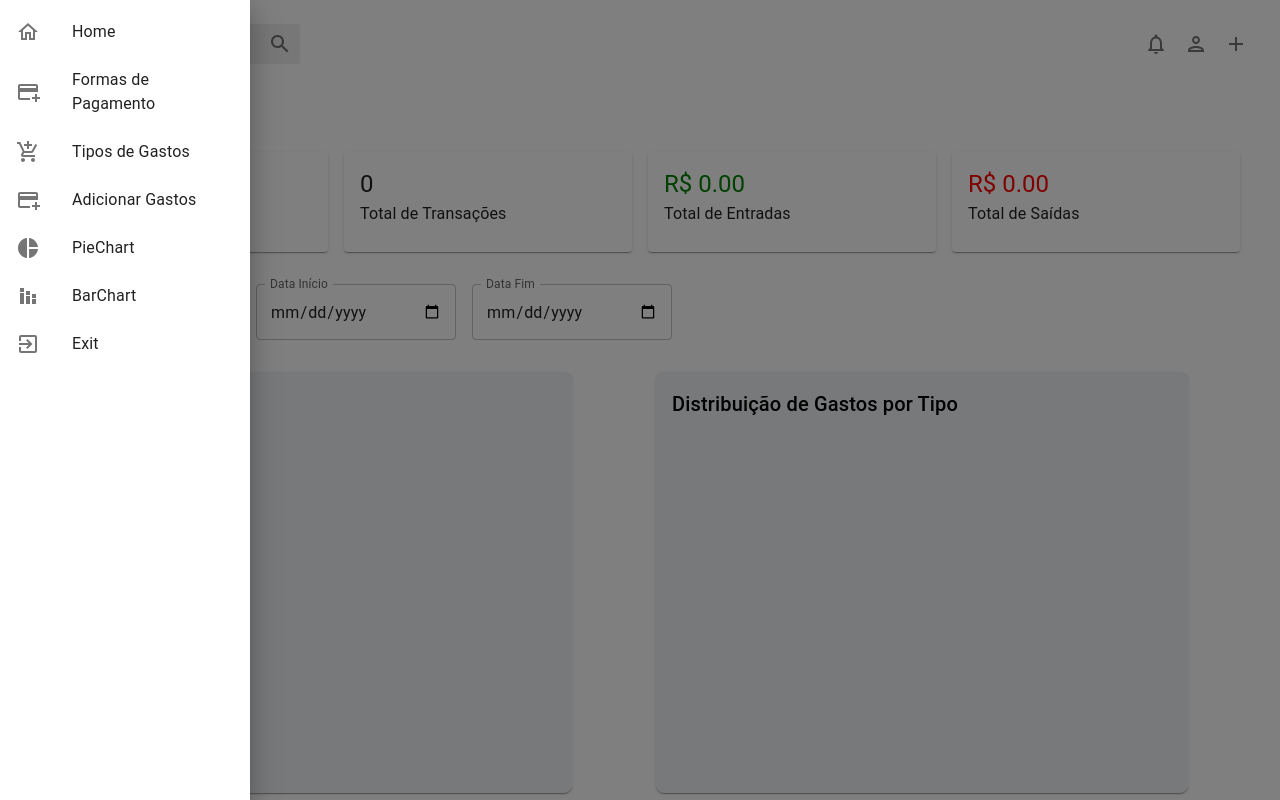
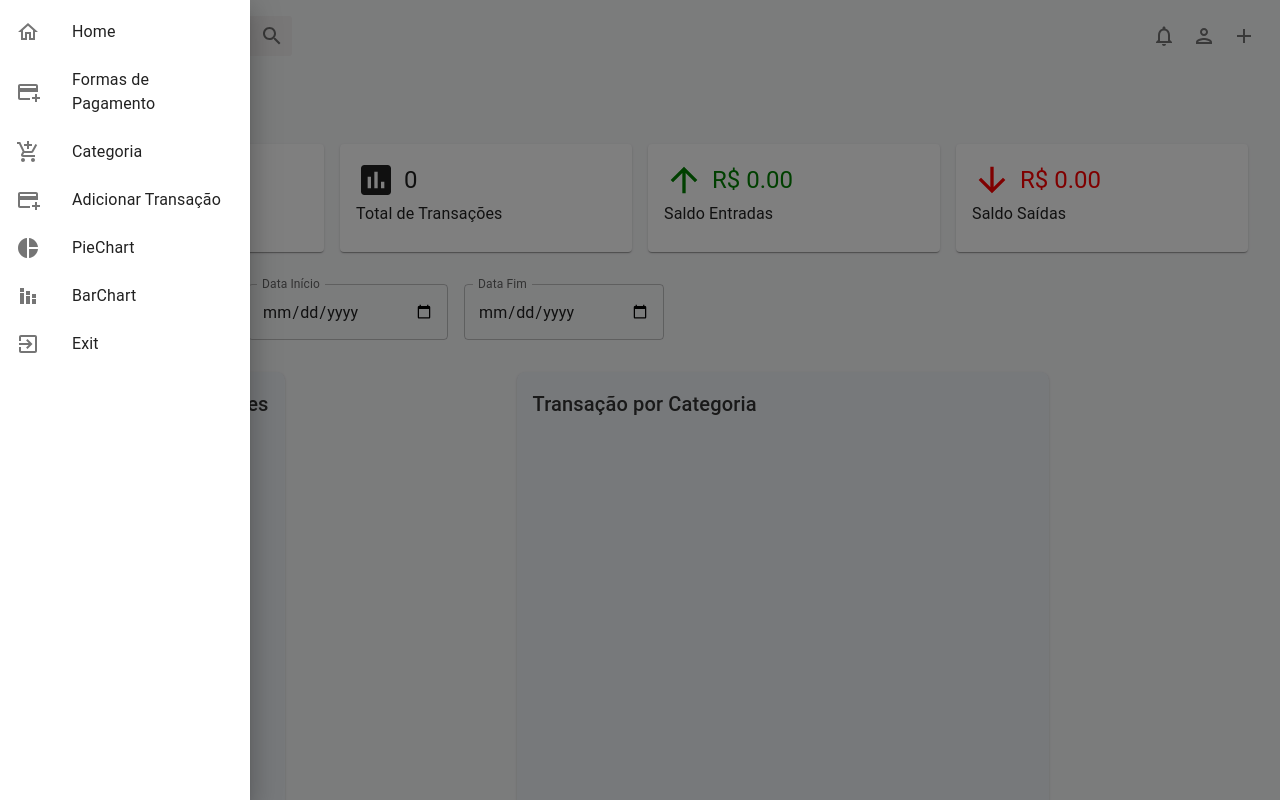
Before and after one commit to rafaelaleao5/projeto_engsoft, a React (Create React App) app in the folder my-app/: page /Menu in a window 1280 px wide. Both pictures are taken after a click on the button 44 px from the left and 100 px from the top of the page. Shown: the top 800 px of the page. Built offline with nearby package versions, Linux system fonts and the light colour scheme.

Commit message:
updating visuals

```diff
--- a/my-app/src/components/AdicionarTipoGasto.jsx
+++ b/my-app/src/components/AdicionarTipoGasto.jsx
@@ -36,13 +36,13 @@ function AdicionarTipoGasto() {
       }}
     >
       <Typography variant="h6" align="center" gutterBottom>
-        Adicionar Novo Tipo de Gasto
+        Adicionar Nova Categoria
       </Typography>
       <Grid container spacing={2}>
         <Grid item xs={12}>
           <TextField
             fullWidth
-            label="Novo Tipo de Gasto"
+            label="Nova Categoria"
             value={novoTipo}
             onChange={(e) => setNovoTipo(e.target.value)}
             variant="outlined"
@@ -69,7 +69,7 @@ function AdicionarTipoGasto() {
 
       {/* Lista de tipos de gastos existentes */}
       <Typography variant="h6" align="center" sx={{ mt: 3 }}>
-        Tipos de Gastos Existentes
+      Categorias Existentes
       </Typography>
       <List>
         {tiposGasto.map((tipo, index) => (
--- a/my-app/src/components/User.jsx
+++ b/my-app/src/components/User.jsx
@@ -1,5 +1,5 @@
-import React from "react";
-import { Box, Typography, Avatar, Grid, Button, Divider } from "@mui/material";
+import React, { useState } from "react";
+import { Box, Typography, Avatar, Grid, Button, Divider, TextField, Snackbar } from "@mui/material";
 import Sidebar from "../scenes/dashboard/global/Sidebar";
 import { useNavigate } from "react-router-dom";
 
@@ -12,14 +12,31 @@ function User() {
         endereço: "Rua Exemplo, 123, São Paulo - SP",
         avatarUrl: "https://via.placeholder.com/150", // Pode ser substituído por uma URL de uma imagem real
     };
-   const navigate = useNavigate()
+
+    const navigate = useNavigate();
+    const [openSnackbar, setOpenSnackbar] = useState(false);
+    const [newPassword, setNewPassword] = useState('');
+    const [confirmPassword, setConfirmPassword] = useState('');
+    const [error, setError] = useState('');
 
     const Exit = () => {
-      navigate("/")}
+        navigate("/");
+    };
+
+    const handlePasswordChange = () => {
+        if (newPassword !== confirmPassword) {
+            setError('As senhas não coincidem!');
+            return;
+        }
+        // Aqui você pode adicionar a lógica para atualizar a senha no backend
+        setOpenSnackbar(true); // Exibe a notificação de sucesso
+        setNewPassword('');
+        setConfirmPassword('');
+    };
 
     return (
         <div>
-            <Sidebar></Sidebar>
+            <Sidebar />
             <Box sx={{ p: 4, maxWidth: "600px", margin: "0 auto" }}>
                 {/* Cabeçalho com Avatar e Nome */}
                 <Box sx={{ display: "flex", alignItems: "center", mb: 3 }}>
@@ -57,6 +74,35 @@ function User() {
 
                 <Divider sx={{ my: 3 }} />
 
+                {/* Seção para Modificação de Senha */}
+                <Box sx={{ mb: 3 }}>
+                    <Typography variant="h6">Modificar Senha</Typography>
+                    <TextField
+                        label="Nova Senha"
+                        type="password"
+                        variant="outlined"
+                        fullWidth
+                        margin="normal"
+                        value={newPassword}
+                        onChange={(e) => setNewPassword(e.target.value)}
+                    />
+                    <TextField
+                        label="Confirmar Nova Senha"
+                        type="password"
+                        variant="outlined"
+                        fullWidth
+                        margin="normal"
+                        value={confirmPassword}
+                        onChange={(e) => setConfirmPassword(e.target.value)}
+                    />
+                    {error && <Typography color="error">{error}</Typography>}
+                    <Button variant="contained" color="primary" onClick={handlePasswordChange} sx={{ mt: 2 }}>
+                        Alterar Senha
+                    </Button>
+                </Box>
+
+                <Divider sx={{ my: 3 }} />
+
                 {/* Botões de Ação */}
                 <Box sx={{ display: "flex", justifyContent: "space-between" }}>
                     <Button variant="contained" color="primary">
@@ -66,10 +112,16 @@ function User() {
                         Sair
                     </Button>
                 </Box>
+
+                {/* Snackbar para notificação de sucesso */}
+                <Snackbar
+                    open={openSnackbar}
+                    autoHideDuration={3000}
+                    onClose={() => setOpenSnackbar(false)}
+                    message="Senha alterada com sucesso!"
+                />
             </Box>
         </div>
-
-
     );
 }
 
--- a/my-app/src/index.css
+++ b/my-app/src/index.css
@@ -1,4 +1,14 @@
 @import url("https://fonts.googleapis.com/css2?family=Source+Sans+Pro:wght@400;600;700&display=swap");
+
+/* Variáveis CSS */
+:root {
+  --font-family: "Source Sans Pro", sans-serif;
+  --background-color: #f8f9fa;
+  --text-color: #333;
+  --scrollbar-bg: #e0e0e0;
+  --scrollbar-thumb: #888;
+  --scrollbar-thumb-hover: #555;
+}
 
 html,
 body,
@@ -7,29 +17,45 @@ body,
 .content {
   max-height: 100%;
   max-width: 100%;
-  font-family: "Source Sans Pro", sans-serif;
+  font-family: var(--font-family);
+  background-color: var(--background-color);
+  color: var(--text-color);
+  margin: 0;
+  padding: 0;
 }
 
+/* Estilo para o layout da aplicação */
 .app {
   display: flex;
   position: relative;
+  flex-direction: column; /* Adicionado para um layout mais responsivo */
+  min-height: 100vh; /* Garante que a aplicação ocupe toda a altura da tela */
 }
 
+/* Scrollbar personalizada */
 ::-webkit-scrollbar {
   width: 10px;
 }
 
 /* Track */
 ::-webkit-scrollbar-track {
-  background: #e0e0e0;
+  background: var(--scrollbar-bg);
 }
 
 /* Handle */
 ::-webkit-scrollbar-thumb {
-  background: #888;
+  background: var(--scrollbar-thumb);
+  border-radius: 5px; /* Bordas arredondadas para um visual mais suave */
 }
 
 /* Handle on hover */
 ::-webkit-scrollbar-thumb:hover {
-  background: #555;
+  background: var(--scrollbar-thumb-hover);
 }
+
+/* Responsividade */
+@media (max-width: 768px) {
+  .app {
+    flex-direction: column; /* Muda para coluna em telas menores */
+  }
+}
--- a/my-app/src/scenes/dashboard/BarChart.jsx
+++ b/my-app/src/scenes/dashboard/BarChart.jsx
@@ -1,31 +1,75 @@
-import React from 'react';
-import { BarChart as RechartsBarChart, Bar, XAxis, YAxis, Tooltip } from 'recharts';
+import React, { useContext } from 'react';
+import { BarChart as RechartsBarChart, Bar, XAxis, YAxis, Tooltip, Legend, ResponsiveContainer, Cell } from 'recharts';
 import { Typography, Box } from '@mui/material';
+import GastosContext from './GastosContext';
+import { format, parseISO } from 'date-fns';
 
-const SimpleBarChart = ({ data }) => {
+// Função para agrupar entradas e saídas por mês
+const agruparEntradasSaidasPorMes = (gastos) => {
+  const meses = {};
+
+  gastos.forEach((gasto) => {
+    const mes = format(parseISO(gasto.data), 'MMMM'); // Nome do mês
+    const mesNumero = format(parseISO(gasto.data), 'M'); // Número do mês
+
+    if (!meses[mesNumero]) {
+      meses[mesNumero] = { mes, entradas: 0, saidas: 0 };
+    }
+
+    if (gasto.valor >= 0) {
+      meses[mesNumero].entradas += gasto.valor;
+    } else {
+      meses[mesNumero].saidas += Math.abs(gasto.valor); // Abs para mostrar saídas como positivo no gráfico
+    }
+  });
+
+  // Ordena os meses por número
+  return Object.keys(meses)
+    .sort((a, b) => a - b) // Ordena os meses numericamente
+    .map((mesNumero) => ({
+      name: meses[mesNumero].mes,
+      entradas: meses[mesNumero].entradas,
+      saidas: meses[mesNumero].saidas,
+    }));
+};
+
+const SimpleBarChart = () => {
+  const { gastos } = useContext(GastosContext);
+
+  // Agrupar dados por mês com entradas e saídas
+  const data = agruparEntradasSaidasPorMes(gastos);
+
   return (
-    <Box
-      p={2}
-      bgcolor="#f0f4f8"
-      borderRadius={2}
-      boxShadow={1}
-      maxWidth={600}
-    >
+    <Box p={2} bgcolor="#f0f4f8" borderRadius={2} boxShadow={1} maxWidth={800}>
       <Typography variant="h6" gutterBottom>
-        Transações
+        Histórico de Transações
       </Typography>
+
+      <ResponsiveContainer width="100%" height={400}>
         <RechartsBarChart
-        width={500}
-        height={350}
           data={data}
-        margin={{ top: 20, right: 10, left: 20, bottom: 5 }}
+          margin={{ top: 20, right: 30, left: 20, bottom: 5 }}
         >
           <XAxis dataKey="name" stroke="#555" />
           <YAxis stroke="#555" />
           <Tooltip />
-        <Bar dataKey="value"
-        fill="#8884d8" />
+          <Legend />
+
+          {/* Barra para entradas com borda */}
+          <Bar dataKey="entradas" fill="green" name="Entradas" stroke="#333" strokeWidth={2} radius={[10, 10, 0, 0]}>
+            {data.map((entry, index) => (
+              <Cell key={`cell-entrada-${index}`} />
+            ))}
+          </Bar>
+
+          {/* Barra para saídas com borda */}
+          <Bar dataKey="saidas" fill="red" name="Saídas" stroke="#333" strokeWidth={2} radius={[10, 10, 0, 0]}>
+            {data.map((entry, index) => (
+              <Cell key={`cell-saida-${index}`} />
+            ))}
+          </Bar>
         </RechartsBarChart>
+      </ResponsiveContainer>
     </Box>
   );
 };
--- a/my-app/src/scenes/dashboard/Dashboard.jsx
+++ b/my-app/src/scenes/dashboard/Dashboard.jsx
@@ -3,13 +3,16 @@ import {
   Box, Grid, Card, CardContent, Typography,
   Table, TableBody, TableCell, TableContainer, TableHead, TableRow, Paper, TextField, MenuItem
 } from '@mui/material';
+import { AttachMoney, Assessment, ArrowUpward, ArrowDownward } from '@mui/icons-material'; // Ícones do Material-UI
 import GastosContext from './GastosContext'; // Importando o contexto
 import Transaction from './Transaction';
 import BarChart from './BarChart'; // Componente BarChart
 import PieChartComponent from './PieChart'; // Componente PieChart
+import StackedBarChart from './Empilhado'
+
 
 function Dashboard() {
-  const { gastos } = useContext(GastosContext); // Acessando o estado global
+  const { gastos, tiposGasto } = useContext(GastosContext); // Acessando o estado global
 
   // Estado para filtros
   const [tipoFiltro, setTipoFiltro] = useState('');
@@ -63,7 +66,10 @@ function Dashboard() {
         <Grid item xs={3}>
           <Card>
             <CardContent>
+              <Box display="flex" alignItems="center">
+                <AttachMoney sx={{ fontSize: 40, marginRight: 1 }} />
                 <Typography variant="h5">R$ {totalGastos.toFixed(2)}</Typography>
+              </Box>
               <Typography variant="subtitle1">Saldo</Typography>
             </CardContent>
           </Card>
@@ -73,7 +79,10 @@ function Dashboard() {
         <Grid item xs={3}>
           <Card>
             <CardContent>
+              <Box display="flex" alignItems="center">
+                <Assessment sx={{ fontSize: 40, marginRight: 1 }} />
                 <Typography variant="h5">{gastosFiltrados.length}</Typography>
+              </Box>
               <Typography variant="subtitle1">Total de Transações</Typography>
             </CardContent>
           </Card>
@@ -83,10 +92,13 @@ function Dashboard() {
         <Grid item xs={3}>
           <Card>
             <CardContent>
+              <Box display="flex" alignItems="center">
+                <ArrowUpward sx={{ fontSize: 40, color: 'green', marginRight: 1 }} />
                 <Typography variant="h5" sx={{ color: 'green' }}>
                   R$ {totalEntradas.toFixed(2)}
                 </Typography>
-              <Typography variant="subtitle1">Total de Entradas</Typography>
+              </Box>
+              <Typography variant="subtitle1">Saldo Entradas</Typography>
             </CardContent>
           </Card>
         </Grid>
@@ -95,10 +107,13 @@ function Dashboard() {
         <Grid item xs={3}>
           <Card>
             <CardContent>
+              <Box display="flex" alignItems="center">
+                <ArrowDownward sx={{ fontSize: 40, color: 'red', marginRight: 1 }} />
                 <Typography variant="h5" sx={{ color: 'red' }}>
                   R$ {totalSaidas.toFixed(2)}
                 </Typography>
-              <Typography variant="subtitle1">Total de Saídas</Typography>
+              </Box>
+              <Typography variant="subtitle1">Saldo Saídas</Typography>
             </CardContent>
           </Card>
         </Grid>
@@ -109,13 +124,13 @@ function Dashboard() {
         {/* Filtro por Tipo */}
         <TextField
           select
-          label="Filtrar por Tipo"
+          label="Filtrar por Categoria"
           value={tipoFiltro}
           onChange={(e) => setTipoFiltro(e.target.value)}
           sx={{ width: 200 }}
         >
           <MenuItem value="">Todos</MenuItem>
-          {tiposGastos.map((tipo) => (
+          {tiposGasto.map((tipo) => ( // Usando a lista de tipos do contexto
             <MenuItem key={tipo} value={tipo}>
               {tipo}
             </MenuItem>
@@ -156,7 +171,7 @@ function Dashboard() {
           <Table>
             <TableHead>
               <TableRow>
-                <TableCell>Tipo</TableCell>
+                <TableCell>Categoria</TableCell>
                 <TableCell align="right">Valor</TableCell>
                 <TableCell align="right">Data</TableCell>
               </TableRow>
--- /dev/null
+++ b/my-app/src/scenes/dashboard/Empilhado.jsx
@@ -0,0 +1,32 @@
+import React from 'react';
+import {
+  BarChart, Bar, XAxis, YAxis, CartesianGrid, Tooltip, Legend, ResponsiveContainer
+} from 'recharts';
+
+// Dados exemplo - agrupar por mês e tipo de gasto
+const data = [
+  { month: 'Jan', Alimentação: 400, Transporte: 300, Pessoal: 200 },
+  { month: 'Feb', Alimentação: 500, Transporte: 400, Pessoal: 300 },
+  { month: 'Mar', Alimentação: 600, Transporte: 300, Pessoal: 400 },
+  // Adicione mais meses e categorias conforme necessário
+];
+
+const StackedBarChart = () => {
+  return (
+    <ResponsiveContainer width="100%" height={400}>
+      <BarChart data={data}>
+        <CartesianGrid strokeDasharray="3 3" />
+        <XAxis dataKey="month" />
+        <YAxis />
+        <Tooltip />
+        <Legend />
+        {/* Gráfico de Coluna Empilhada */}
+        <Bar dataKey="Alimentação" stackId="a" fill="#8884d8" />
+        <Bar dataKey="Transporte" stackId="a" fill="#82ca9d" />
+        <Bar dataKey="Pessoal" stackId="a" fill="#ffc658" />
+      </BarChart>
+    </ResponsiveContainer>
+  );
+};
+
+export default StackedBarChart;
--- a/my-app/src/scenes/dashboard/Gastos.jsx
+++ b/my-app/src/scenes/dashboard/Gastos.jsx
@@ -87,7 +87,7 @@ function Gastos() {
             {/* Campo de seleção de tipo de gasto */}
             <Grid item xs={12} md={6}>
               <FormControl fullWidth required>
-                <InputLabel>Tipo de Gasto</InputLabel>
+                <InputLabel>Categoria</InputLabel>
                 <Select
                   value={tipo}
                   onChange={(e) => setTipo(e.target.value)}
@@ -148,7 +148,7 @@ function Gastos() {
                 <TableCell>Descrição</TableCell>
                 <TableCell>Valor</TableCell>
                 <TableCell>Data</TableCell>
-                <TableCell>Tipo</TableCell>
+                <TableCell>Categoria</TableCell>
                 <TableCell>Forma de Pagamento</TableCell>
               </TableRow>
             </TableHead>
--- a/my-app/src/scenes/dashboard/PieChart.jsx
+++ b/my-app/src/scenes/dashboard/PieChart.jsx
@@ -1,10 +1,39 @@
 import React from 'react';
-import { PieChart, Pie, Cell, Tooltip } from 'recharts';
+import { PieChart, Pie, Cell, Tooltip, Legend } from 'recharts';
 import { Typography, Box } from '@mui/material';
 
-const COLORS = ['#0088FE', '#00C49F', '#FFBB28', '#FF8042'];
+// Definir cores dinâmicas para entradas e saídas
+const COLORS = ['#0088FE', '#00C49F', '#FFBB28', '#FF8042', '#FF6384', '#36A2EB', '#FFCE56'];
+
+const RADIAN = Math.PI / 180;
+
+// Função para exibir o rótulo com a porcentagem correspondente
+const renderCustomizedLabel = ({ cx, cy, midAngle, innerRadius, outerRadius, percent, index }) => {
+  const radius = innerRadius + (outerRadius - innerRadius) * 0.5;
+  const x = cx + radius * Math.cos(-midAngle * RADIAN);
+  const y = cy + radius * Math.sin(-midAngle * RADIAN);
+
+  return (
+    <text
+      x={x}
+      y={y}
+      fill="white"
+      textAnchor={x > cx ? 'start' : 'end'}
+      dominantBaseline="central"
+      fontSize={12}
+    >
+      {`${(percent * 100).toFixed(0)}%`}
+    </text>
+  );
+};
 
 const PieChartComponent = ({ data }) => {
+  // Ajustar os dados para usar valores absolutos
+  const processedData = data.map(item => ({
+    ...item,
+    value: Math.abs(item.value), // Converte valores para positivos
+  }));
+
   return (
     <Box
       p={2}
@@ -15,23 +44,27 @@ const PieChartComponent = ({ data }) => {
       margin="auto"
     >
       <Typography variant="h6" gutterBottom>
-        Distribuição de Gastos por Tipo
+        Transação por Categoria
       </Typography>
-      <PieChart width={500} height={350}>
+
+      <PieChart width={500} height={400}>
         <Pie
-          data={data}
+          data={processedData}
           cx="50%"
           cy="50%"
           outerRadius={150}
           fill="#8884d8"
           dataKey="value"
-          label
+          labelLine={false} // Desativa as linhas de rótulo
+          label={renderCustomizedLabel} // Usa o rótulo personalizado para mostrar as porcentagens
         >
-          {data.map((entry, index) => (
+          {processedData.map((entry, index) => (
             <Cell key={`cell-${index}`} fill={COLORS[index % COLORS.length]} />
           ))}
         </Pie>
-        <Tooltip />
+
+        <Tooltip formatter={(value) => `R$ ${value.toFixed(2)}`} /> {/* Formatação de valor no tooltip */}
+        <Legend layout="horizontal" verticalAlign="bottom" align="center" /> {/* Legenda para identificar cada fatia */}
       </PieChart>
     </Box>
   );
--- a/my-app/src/scenes/dashboard/Transaction.jsx
+++ b/my-app/src/scenes/dashboard/Transaction.jsx
@@ -21,7 +21,7 @@ function Transactions() {
     return (
         <Box sx={{ width: '40%', bgcolor: 'background.paper', borderRadius: '10px', boxShadow: 2, p: 2 }}>
             <Typography variant="h6" gutterBottom>
-                Transactions
+                Transações
             </Typography>
             <List>
                 {gastos.map((gasto, index) => (
--- a/my-app/src/scenes/dashboard/global/Sidebar.jsx
+++ b/my-app/src/scenes/dashboard/global/Sidebar.jsx
@@ -1,10 +1,17 @@
 import React from "react";
-import { Box, Drawer, IconButton, List, ListItem, ListItemIcon, ListItemText } from "@mui/material";
+import {
+  Box,
+  Drawer,
+  IconButton,
+  List,
+  ListItem,
+  ListItemIcon,
+  ListItemText,
+} from "@mui/material";
 import HomeOutlinedIcon from "@mui/icons-material/HomeOutlined";
 import AddCardIcon from '@mui/icons-material/AddCard';
 import AddShoppingCartIcon from '@mui/icons-material/AddShoppingCart';
 import PieChartIcon from '@mui/icons-material/PieChart';
-import AddIcon from '@mui/icons-material/Add';
 import StackedBarChartIcon from '@mui/icons-material/StackedBarChart';
 import ExitToAppIcon from '@mui/icons-material/ExitToApp';
 import MenuIcon from "@mui/icons-material/Menu";
@@ -12,81 +19,46 @@ import { useNavigate } from 'react-router-dom';
 
 const Sidebar = () => {
   const [isOpen, setIsOpen] = React.useState(false);
-  const navigate = useNavigate()
+  const navigate = useNavigate();
 
-  const GoToHome = () => {
-    navigate("/Menu")}
-  const Exit = () => {
-      navigate("/")}
-const Pagamento = () => {
-        navigate("/Pagamento")}
-const TiposGastos = () => {
-          navigate("/TipoGastos")}
-const AddGastos = () => {
-  navigate("/Gastos")}
-const GotoPie = () => {
-    navigate("/PieChart")}
-
+  const menuItems = [
+    { text: "Home", icon: <HomeOutlinedIcon />, path: "/Menu" },
+    { text: "Formas de Pagamento", icon: <AddCardIcon />, path: "/Pagamento" },
+    { text: "Categoria", icon: <AddShoppingCartIcon />, path: "/TipoGastos" },
+    { text: "Adicionar Transação", icon: <AddCardIcon />, path: "/Gastos" },
+    { text: "PieChart", icon: <PieChartIcon />, path: "/PieChart" },
+    { text: "BarChart", icon: <StackedBarChartIcon />, path: "/BarChart" },
+    { text: "Exit", icon: <ExitToAppIcon />, path: "/" },
+  ];
 
   // Função para alternar a visibilidade da Sidebar
   const toggleDrawer = () => {
     setIsOpen(!isOpen);
   };
 
+  // Função para navegação
+  const handleNavigation = (path) => {
+    navigate(path);
+    toggleDrawer(); // Fecha o Drawer após a navegação
+  };
+
   // Itens da Sidebar
   const list = (
     <Box
-      sx={{ width: 250 }}
+      sx={{ width: 250, bgcolor: 'background.paper' }}
       role="presentation"
       onClick={toggleDrawer}
       onKeyDown={toggleDrawer}
     >
       <List>
-        <ListItem button>
-          <ListItemIcon>
-            <HomeOutlinedIcon />
-          </ListItemIcon>
-          <ListItemText primary="Home" onClick={GoToHome}/>
-        </ListItem>
-
-        <ListItem button>
-          <ListItemIcon>
-            <AddCardIcon />
-          </ListItemIcon>
-          <ListItemText primary="Formas de Pagamento" onClick={Pagamento} />
-        </ListItem>
-
-        <ListItem button>
-          <ListItemIcon>
-            <AddShoppingCartIcon />
-          </ListItemIcon>
-          <ListItemText primary="Tipos de Gastos" onClick={TiposGastos}/>
-        </ListItem>
-
-        <ListItem button>
-          <ListItemIcon>
-            <AddCardIcon />
-          </ListItemIcon>
-          <ListItemText primary="Adicionar Gastos" onClick={AddGastos} />
-        </ListItem>
-        <ListItem button>
-          <ListItemIcon>
-            <PieChartIcon />
-          </ListItemIcon>
-          <ListItemText primary="PieChart" onClick={GotoPie} />
-        </ListItem>
-        <ListItem button>
-          <ListItemIcon>
-            <StackedBarChartIcon />
-          </ListItemIcon>
-          <ListItemText primary="BarChart" onClick={GotoPie} />
-        </ListItem>
-        <ListItem button>
-          <ListItemIcon>
-            <ExitToAppIcon />
-          </ListItemIcon>
-          <ListItemText primary="Exit" onClick={Exit} />
-        </ListItem>
+        {menuItems.map((item) => (
+          <ListItem button key={item.text} onClick={() => handleNavigation(item.path)}>
+            <ListItemIcon aria-label={item.text}>
+              {item.icon}
+            </ListItemIcon>
+            <ListItemText primary={item.text} />
+          </ListItem>
+        ))}
       </List>
     </Box>
   );
--- a/package.json
+++ b/package.json
@@ -3,6 +3,7 @@
     "@emotion/react": "^11.13.3",
     "@emotion/styled": "^11.13.0",
     "@mui/material": "^6.1.1",
-    "@mui/x-data-grid": "^7.18.0"
+    "@mui/x-data-grid": "^7.18.0",
+    "date-fns": "^4.1.0"
   }
 }
```
Also changed, not shown: 1 other file (tests, documents, lock files or other folders). Lines whose indentation alone changed are shown as unchanged.
